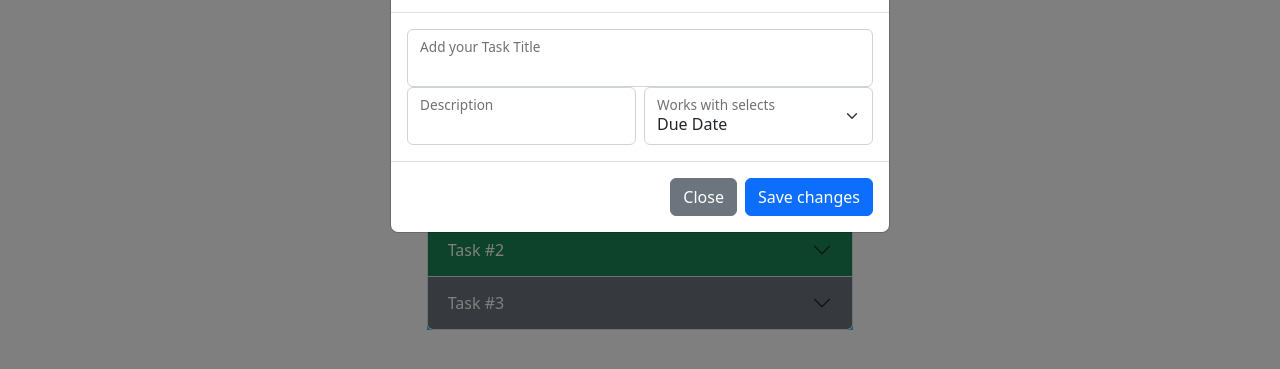
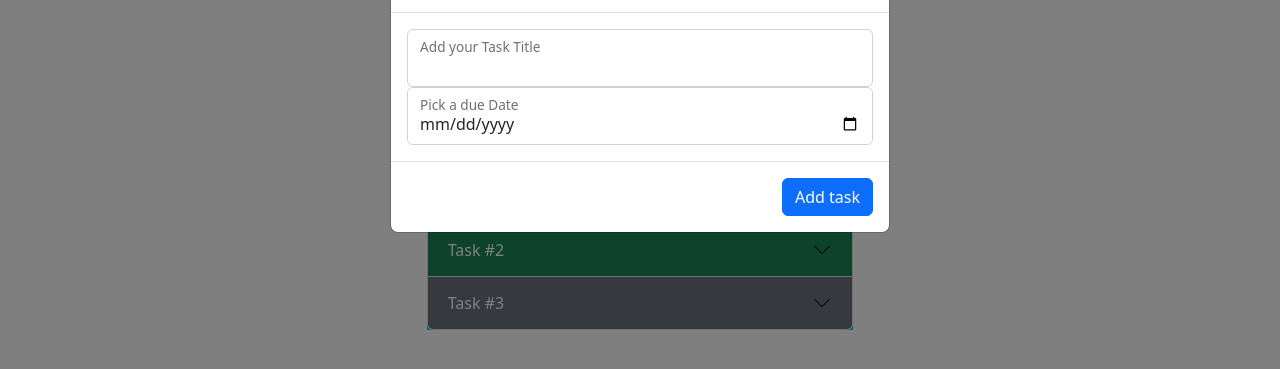
Before and after one commit to Lo-Agency-Internship/farzaneh-maryam-khashayar-todo-app, a website: page public/pages/tasks.html in a window 1280 px wide. Both pictures are taken after a click on the button "Add Task". Shown: the part 79-448 px from the top of the page. Drawn offline with nearby package versions, Linux system fonts and the light colour scheme.

Commit message:
add task section

```diff
--- a/public/assets/js/script.js
+++ b/public/assets/js/script.js
@@ -94,3 +94,4 @@ function signUp() {
 }
 
 /*----------------------------------------------------------------signup end-------------------------------------------------*/
+// -------------------------Add TASK-----------------------------------
--- a/public/pages/tasks.html
+++ b/public/pages/tasks.html
@@ -63,10 +63,7 @@
         class="d-flex justify-content-around mt-5 ms-5 me-5 mb-1 col-6 justify-content-center align-content-center align-self-center"
       >
         <h2>TaskList</h2>
-        <!-- <button type="button" class="btn btn-outline-danger opacity-50">Add Task</button> -->
-        <!-- Button trigger modal -->
         <button
-          type="button"
           class="btn btn-info"
           data-bs-toggle="modal"
           data-bs-target="#exampleModal"
@@ -94,52 +91,37 @@
               ></button>
             </div>
             <div class="modal-body">
-              <form class="form-floating">
+              <form method="POST" action="" class="form-floating" name="taskform">
                 <input
-                  type="task"
+                 name="title"
+                  type="text"
                   class="form-control"
                   id="floatingInputValue"
+                  required
                 />
                 <label for="floatingInputValue">Add your Task Title</label>
-              </form>
               <div class="row g-2">
                 <div class="col-md">
                   <div class="form-floating">
-                    <input
-                      type="task"
-                      class="form-control"
-                      id="floatingInputGrid"
-                    />
-                    <label for="floatingInputGrid">Description</label>
-                  </div>
-                </div>
-                <div class="col-md">
-                  <div class="form-floating">
-                    <select
-                      class="form-select"
-                      id="floatingSelectGrid"
-                      aria-label="Floating label select example"
-                    >
-                      <option selected>Due Date</option>
-                      <option value="calendar">calendar</option>
-                    </select>
-                    <label for="floatingSelectGrid">Works with selects</label>
+
+                        <input
+                  name="due-date"
+                  type="date"
+                  class="form-control"
+                  id="floatingInputValue"
+                  required
+                />
+                <label for="floatingSelectGrid">Pick a due Date</label>
                   </div>
                 </div>
               </div>
             </div>
             <div class="modal-footer">
-              <button
-                type="button"
-                class="btn btn-secondary"
-                data-bs-dismiss="modal"
-              >
-                Close
-              </button>
-              <button type="button" class="btn btn-primary">
-                Save changes
+              <button id="btn"     type="submit" class="btn btn-primary">
+                Add task
               </button>
             </div>
+          </form>
           </div>
         </div>
       </div>
```
Also changed, not shown: app.js (+11 -3 lines), 1 other file.
